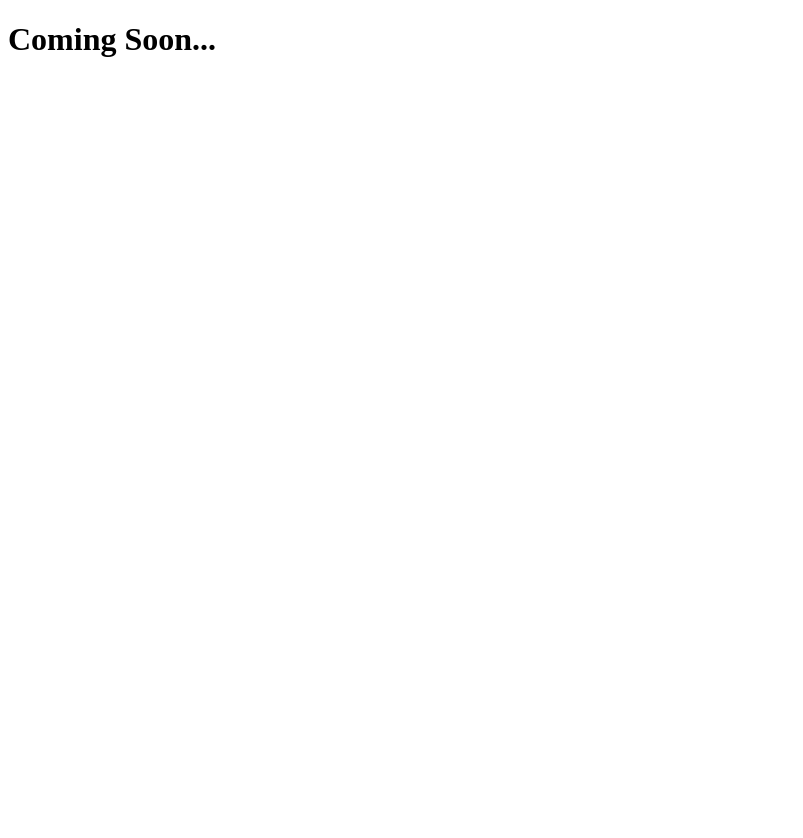
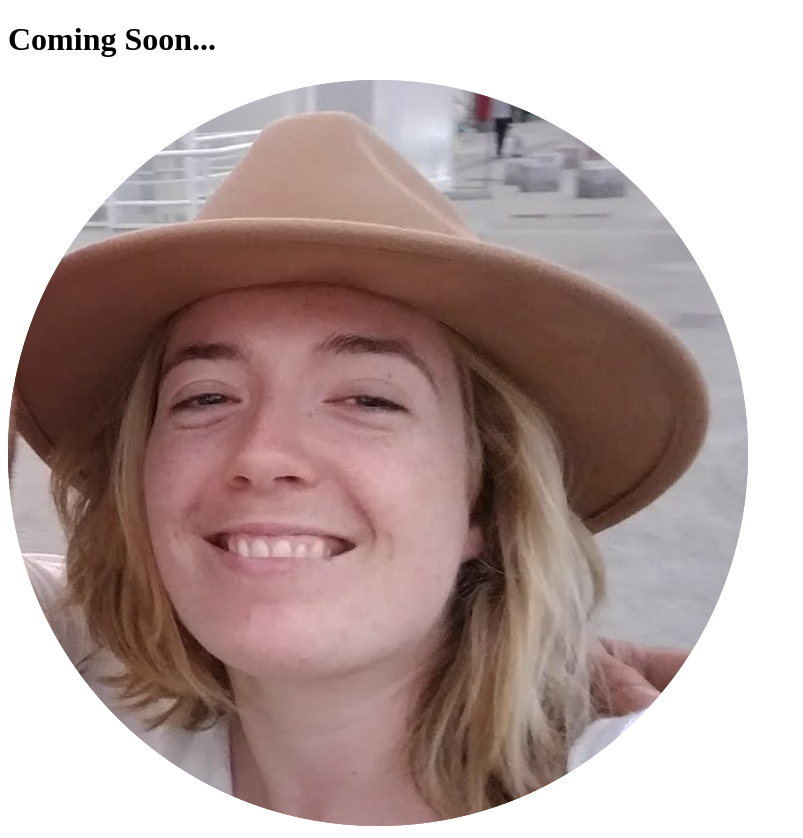
Before and after one commit to dianedup/git-101, a plain HTML site: page indexg.html in a window 1280 px wide. Shown: the whole page, without its empty margins (0-803 px from the left). Before the commit the page ends 800 px from the top, so only its background shows below. Drawn offline with Linux system fonts and the light colour scheme.

Commit message:
Added Diane avatar

```diff
--- a/indexg.html
+++ b/indexg.html
@@ -5,5 +5,6 @@
 </head>
 <body>
 	<h1>Coming Soon...</h1>
+	<img src="Diane_avatar.png">
 </body>
 </html>
```
Also changed, not shown: Diane_avatar.png (added).
